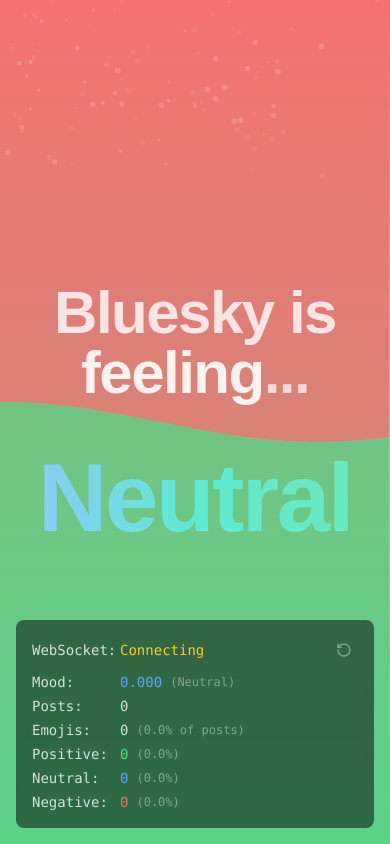
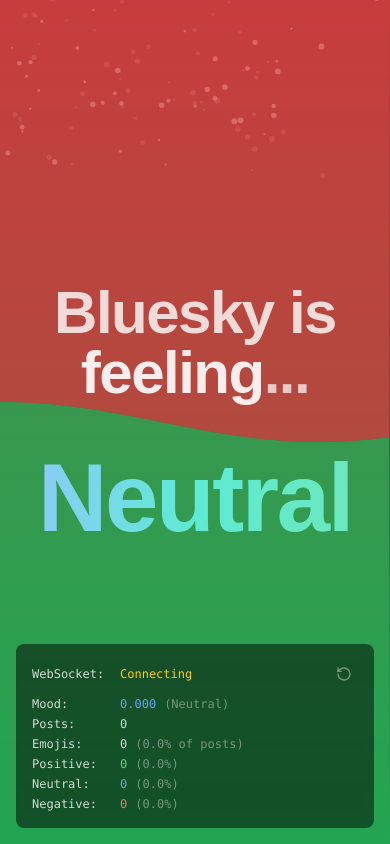
Before and after one commit to makeusabrew/bskyfeels, a Next.js app: page / in a window 390 px wide. Built offline with nearby package versions, Linux system fonts and the light colour scheme; no server answers.

Commit message:
colour tweaks

```diff
--- a/app/components/StatusDisplay.tsx
+++ b/app/components/StatusDisplay.tsx
@@ -15,7 +15,7 @@ export default function StatusDisplay({ stats, wsStatus, onReset }: StatusDispla
   const negativePercentage = stats.totalEmojis > 0 ? (stats.negativeCount / stats.totalEmojis) * 100 : 0
 
   return (
-    <div className="fixed bottom-4 right-4 sm:right-auto left-4 bg-black/50 backdrop-blur-sm rounded-lg p-4 font-mono text-sm text-white/80">
+    <div className="fixed bottom-4 right-4 sm:right-auto left-4 bg-black/50 backdrop-blur-sm rounded-lg p-4 font-mono text-xs sm:text-sm text-white/80">
       <div className="space-y-1">
         <div className="flex items-center justify-between mb-2">
           <div className="flex items-center gap-2">
--- a/app/lib/renderers/wave-renderer.ts
+++ b/app/lib/renderers/wave-renderer.ts
@@ -28,7 +28,7 @@ export class WaveRenderer {
     ctx.lineTo(this.canvas.width, this.canvas.height)
     ctx.lineTo(0, this.canvas.height)
     ctx.closePath()
-    ctx.fillStyle = 'rgba(34, 197, 94, 0.5)'
+    ctx.fillStyle = 'rgba(34, 197, 94, 0.6)'
     ctx.fill()
 
     // Fill top area (negative sentiment)
@@ -41,7 +41,7 @@ export class WaveRenderer {
     ctx.lineTo(this.canvas.width, 0)
     ctx.lineTo(0, 0)
     ctx.closePath()
-    ctx.fillStyle = 'rgba(239, 68, 68, 0.5)'
+    ctx.fillStyle = 'rgba(239, 68, 68, 0.6)'
     ctx.fill()
   }
 }
--- a/app/page.tsx
+++ b/app/page.tsx
@@ -54,7 +54,7 @@ export default function BlueSkyMood() {
   }, [])
 
   return (
-    <div className="h-screen w-screen overflow-hidden relative">
+    <div className="h-screen w-screen overflow-hidden relative bg-stone-800">
       <canvas ref={backgroundRef} className="absolute inset-0" />
       <canvas ref={waveRef} className="absolute inset-0" />
       <canvas ref={emojiRef} className="absolute inset-0" />
```
